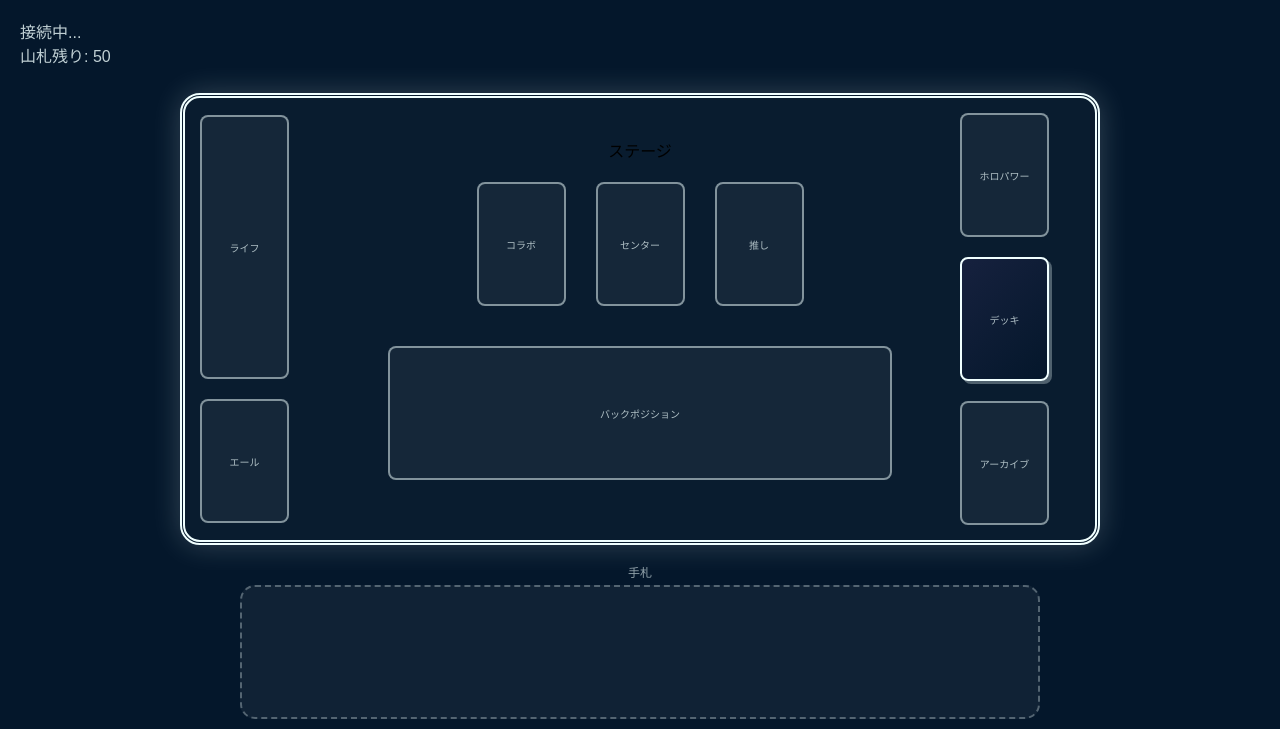
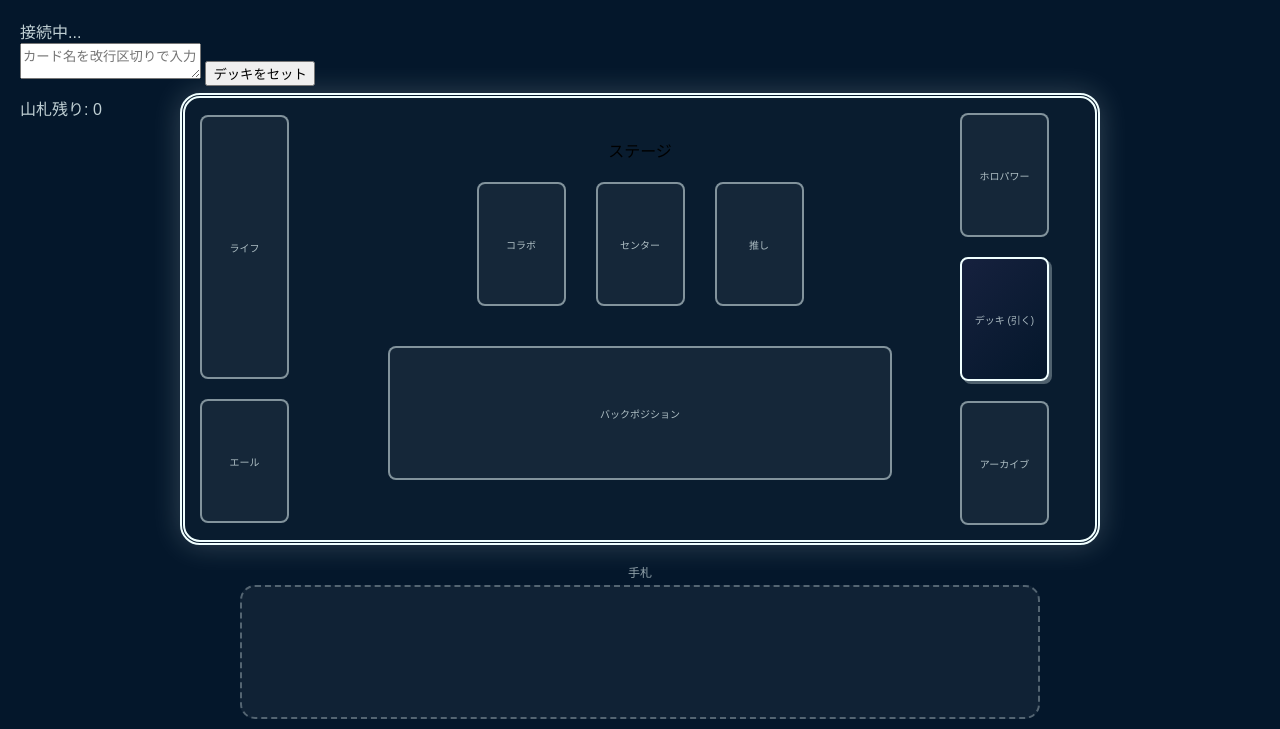
Before and after one commit to noarei0410-commits/test003, a website: page public/index.html in a window 1280 px wide. Shown: the part 71-800 px from the top of the page. Drawn offline with nearby package versions, Linux system fonts and the light colour scheme; no server answers.

Commit message:
Update index.html

```diff
--- a/public/index.html
+++ b/public/index.html
@@ -2,14 +2,20 @@
 <html lang="ja">
 <head>
     <meta charset="UTF-8">
-    <title>hOCG Simulator - Final Layout</title>
+    <title>hOCG Simulator - Deck Config</title>
     <link rel="stylesheet" href="style.css">
 </head>
 <body>
     <div id="ui-layer">
         <h1>hOCG Sim</h1>
         <div id="status">接続中...</div>
-        <span>山札残り: <span id="deckCount">50</span></span>
+
+        <div id="deck-config">
+            <textarea id="deckInput" placeholder="カード名を改行区切りで入力"></textarea>
+            <button id="setDeckBtn">デッキをセット</button>
+        </div>
+
+        <div style="margin-top:10px;">山札残り: <span id="deckCount">0</span></div>
     </div>
 
     <div id="field-container">
@@ -18,7 +24,6 @@
                 <div class="zone vertical-zone" id="life-zone"><span>ライフ</span></div>
                 <div class="zone" id="cheer-deck"><span>エール</span></div>
             </div>
-
             <div class="column center-column">
                 <div class="stage-label">ステージ</div>
                 <div class="stage-row top-row">
@@ -30,10 +35,9 @@
                     <div class="zone wide-zone" id="back"><span>バックポジション</span></div>
                 </div>
             </div>
-
             <div class="column">
                 <div class="zone" id="holopower"><span>ホロパワー</span></div>
-                <div class="zone deck-zone" id="main-deck"><span>デッキ</span></div>
+                <div class="zone deck-zone" id="main-deck"><span>デッキ (引く)</span></div>
                 <div class="zone" id="archive"><span>アーカイブ</span></div>
             </div>
         </div>
```
